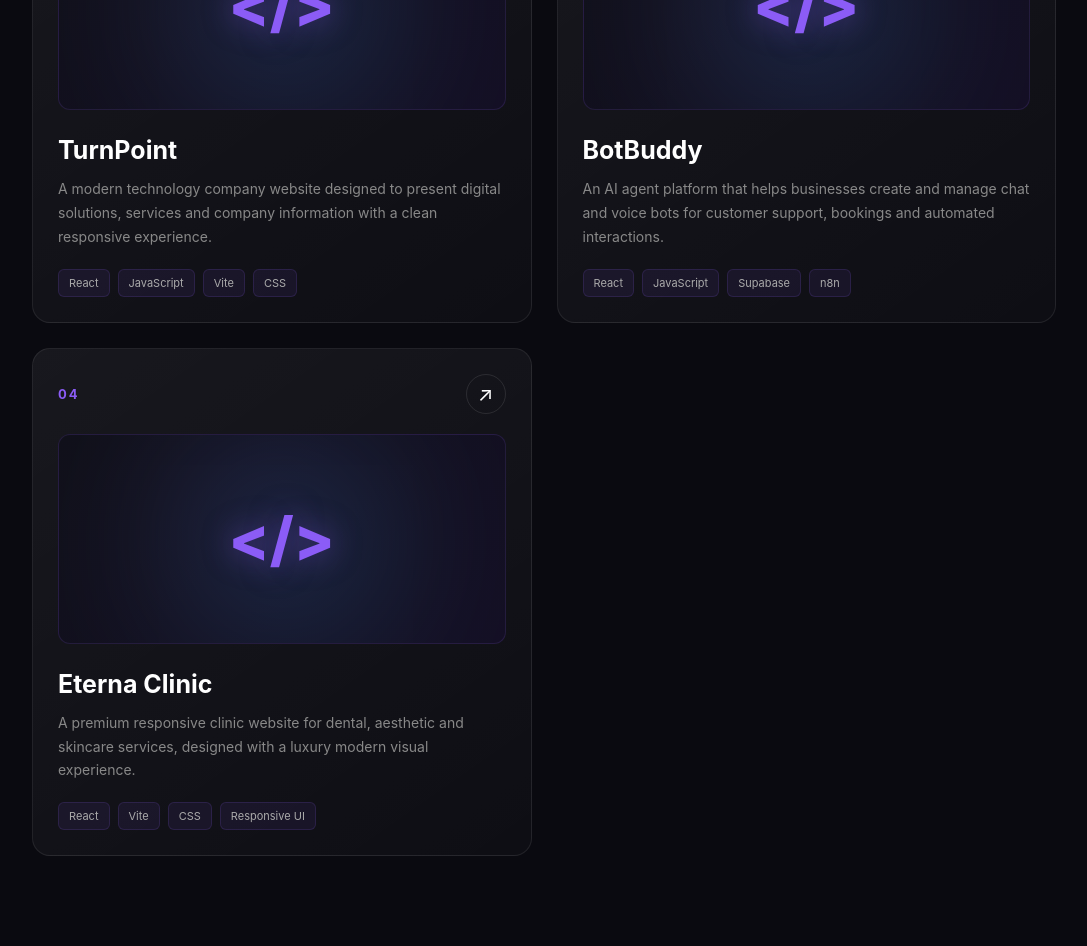
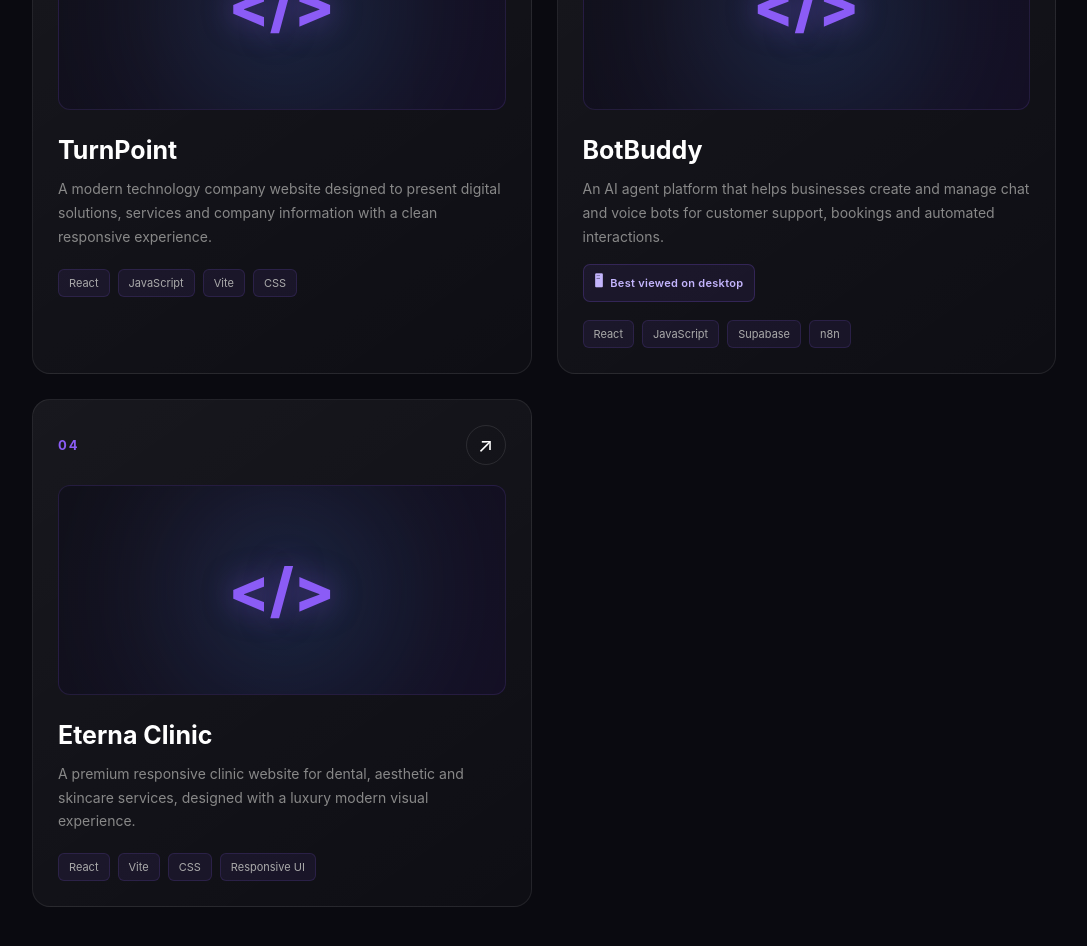
Before and after one commit to obai-dot/obai-portfolio, a React (Vite) app: page / in a window 1280 px wide. Shown: the part 3600-4546 px from the top of the page, without its empty margins (96-1183 px from the left). Built offline with nearby package versions, Linux system fonts and the light colour scheme.

Commit message:
bot buddy card edit

```diff
--- a/src/components/projects/Projects.css
+++ b/src/components/projects/Projects.css
@@ -1,12 +1,16 @@
 .projects {
   min-height: 100vh;
+
   padding: 120px 10%;
+
   background: #0a0a10;
+
   color: white;
 }
 
 .projects-container {
   max-width: 1200px;
+
   margin: auto;
 }
 
@@ -14,21 +18,28 @@
 
 .projects-heading {
   text-align: center;
+
   max-width: 700px;
+
   margin: 0 auto 70px;
 }
 
 .projects-heading > p:first-child {
   color: #8b5cf6;
+
   font-size: 13px;
   font-weight: 700;
+
   letter-spacing: 4px;
+
   margin-bottom: 15px;
 }
 
 .projects-heading h2 {
   margin: 0;
+
   font-size: clamp(40px, 5vw, 65px);
+
   font-weight: 800;
 }
 
@@ -41,13 +52,17 @@
 
   -webkit-background-clip: text;
   background-clip: text;
+
   -webkit-text-fill-color: transparent;
 }
 
 .projects-description {
   margin-top: 20px;
+
   color: #888;
+
   font-size: 16px;
+
   line-height: 1.7;
 }
 
@@ -55,7 +70,9 @@
 
 .projects-grid {
   display: grid;
+
   grid-template-columns: repeat(2, 1fr);
+
   gap: 25px;
 }
 
@@ -63,12 +80,15 @@
 
 .project-card {
   position: relative;
+
   display: block;
 
   padding: 25px;
+
   min-height: 430px;
 
   border-radius: 18px;
+
   overflow: hidden;
 
   background:
@@ -81,6 +101,7 @@
   border: 1px solid rgba(255, 255, 255, 0.08);
 
   text-decoration: none;
+
   color: inherit;
 
   cursor: pointer;
@@ -95,6 +116,7 @@
 .project-card:active,
 .project-card:focus {
   text-decoration: none;
+
   color: inherit;
 }
 
@@ -111,6 +133,7 @@
 
 .project-card.featured {
   grid-column: span 2;
+
   min-height: 500px;
 }
 
@@ -118,26 +141,35 @@
 
 .project-top {
   display: flex;
+
   justify-content: space-between;
+
   align-items: center;
 
   position: relative;
+
   z-index: 2;
 }
 
 .project-number {
   color: #8b5cf6;
+
   font-size: 13px;
+
   font-weight: 700;
+
   letter-spacing: 2px;
 }
 
 .project-arrow {
   width: 40px;
+
   height: 40px;
 
   display: flex;
+
   align-items: center;
+
   justify-content: center;
 
   border-radius: 50%;
@@ -145,6 +177,7 @@
   border: 1px solid rgba(255, 255, 255, 0.1);
 
   color: white;
+
   font-size: 20px;
 
   transition:
@@ -154,6 +187,7 @@
 
 .project-card:hover .project-arrow {
   background: #8b5cf6;
+
   transform: rotate(45deg);
 }
 
@@ -167,10 +201,13 @@
   border-radius: 12px;
 
   position: relative;
+
   overflow: hidden;
 
   display: flex;
+
   align-items: center;
+
   justify-content: center;
 
   background:
@@ -191,6 +228,7 @@
   position: absolute;
 
   width: 200px;
+
   height: 200px;
 
   border-radius: 50%;
@@ -213,14 +251,17 @@
 
 .project-card:hover .project-glow {
   transform: scale(1.5);
+
   opacity: 0.4;
 }
 
 .project-code {
   position: relative;
+
   z-index: 1;
 
   font-size: 60px;
+
   font-weight: 800;
 
   color: #8b5cf6;
@@ -249,6 +290,7 @@
   color: #888;
 
   font-size: 14px;
+
   line-height: 1.7;
 
   margin-bottom: 20px;
@@ -256,10 +298,45 @@
   text-decoration: none;
 }
 
+/* Desktop Notice */
+
+.desktop-notice {
+  width: fit-content;
+
+  display: flex;
+
+  align-items: center;
+
+  gap: 7px;
+
+  margin: -5px 0 18px;
+
+  padding: 7px 11px;
+
+  border-radius: 7px;
+
+  color: #c4b5fd;
+
+  background: rgba(139, 92, 246, 0.08);
+
+  border: 1px solid rgba(139, 92, 246, 0.22);
+
+  font-size: 11px;
+
+  font-weight: 600;
+
+  letter-spacing: 0.3px;
+}
+
+.desktop-notice-icon {
+  font-size: 13px;
+}
+
 /* Technologies */
 
 .project-tech {
   display: flex;
+
   flex-wrap: wrap;
 
   gap: 8px;
@@ -274,11 +351,9 @@
 
   color: #aaa;
 
-  background:
-    rgba(139, 92, 246, 0.08);
+  background: rgba(139, 92, 246, 0.08);
 
-  border:
-    1px solid rgba(139, 92, 246, 0.15);
+  border: 1px solid rgba(139, 92, 246, 0.15);
 }
 
 /* Responsive */
@@ -312,6 +387,7 @@
 
   .project-card {
     min-height: 400px;
+
     padding: 20px;
   }
 
@@ -334,4 +410,10 @@
   .project-code {
     font-size: 50px;
   }
+
+  .desktop-notice {
+    font-size: 10px;
+
+    padding: 6px 9px;
+  }
 }
--- a/src/components/projects/Projects.jsx
+++ b/src/components/projects/Projects.jsx
@@ -23,6 +23,7 @@
         "An AI agent platform that helps businesses create and manage chat and voice bots for customer support, bookings and automated interactions.",
       tech: ["React", "JavaScript", "Supabase", "n8n"],
       link: "https://bot-buddy-ivory.vercel.app/",
+      desktopOnly: true,
     },
     {
       title: "Eterna Clinic",
@@ -85,6 +86,13 @@
 
                 <p>{project.description}</p>
 
+                {project.desktopOnly && (
+                  <div className="desktop-notice">
+                    <span className="desktop-notice-icon">🖥</span>
+                    <span>Best viewed on desktop</span>
+                  </div>
+                )}
+
                 <div className="project-tech">
                   {project.tech.map((technology) => (
                     <span key={technology}>
```
